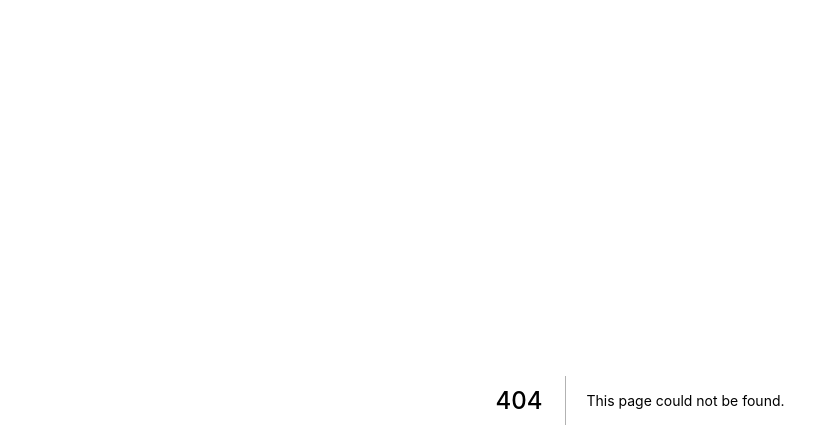
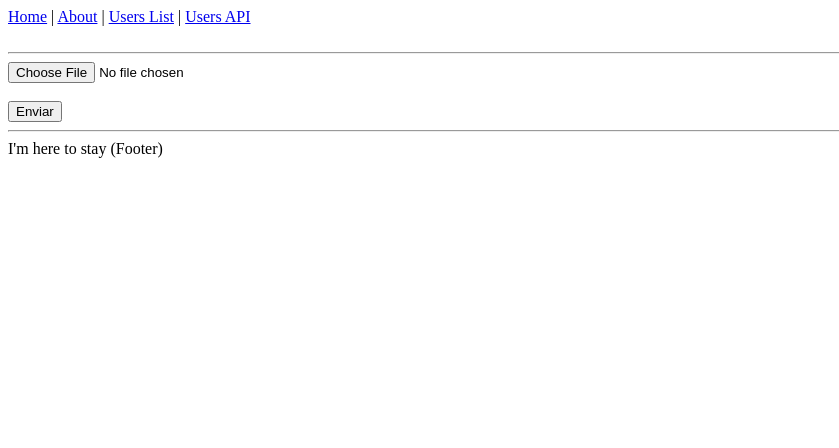
Before and after one commit to LucasHaug/Vacinow, a Next.js app: page /upload in a window 1280 px wide. Before the commit this address had no page. Shown: the top 448 px of the page, without its empty margins (0-839 px from the left). Built offline with nearby package versions, Linux system fonts and the light colour scheme; no server answers.

Commit message:
add upload page

```diff
--- /dev/null
+++ b/pages/upload.tsx
@@ -0,0 +1,51 @@
+import { ChangeEvent, FormEvent, useState } from "react";
+import Layout from "../components/Layout";
+import api from "../services/api";
+
+const Upload = () => {
+
+    const [image, setImage] = useState<File>();
+
+    function handleSubmit(event: FormEvent) {
+        event.preventDefault();
+
+        if (!image) {
+            return;
+        }
+
+        const data = new FormData();
+
+        data.append('image', image)
+
+        api.post('/readfile', data)
+        .then(function (response) {
+            alert(response.data.text);
+        })
+        .catch(function (error) {
+            console.log(error);
+        });
+
+    };
+
+    function handleImage(event: ChangeEvent<HTMLInputElement>){
+        if (!event.target.files){
+            return;
+        }
+        setImage(event.target.files[0]);
+    };
+
+    return(
+        <Layout title="Upload">
+            <br/>
+            <hr/>
+            <form onSubmit={handleSubmit}>
+                <div>
+                    <input onChange={handleImage} type="file" accept="image/*;capture=camera" id="image"/>
+                </div>
+                <br/>
+                <button type="submit">Enviar</button>
+            </form>
+        </Layout>
+    );
+}
+export default Upload;
--- /dev/null
+++ b/services/api.ts
@@ -0,0 +1,7 @@
+import axios from 'axios';
+
+const api = axios.create({
+    baseURL: process.env.API_URL || 'http://localhost:8000'
+})
+
+export default api;
```
Also changed, not shown: prettier.config.js (added, +7 -0 lines), .eslintrc.json (added), 2 other files (tests, documents, lock files or other folders).
